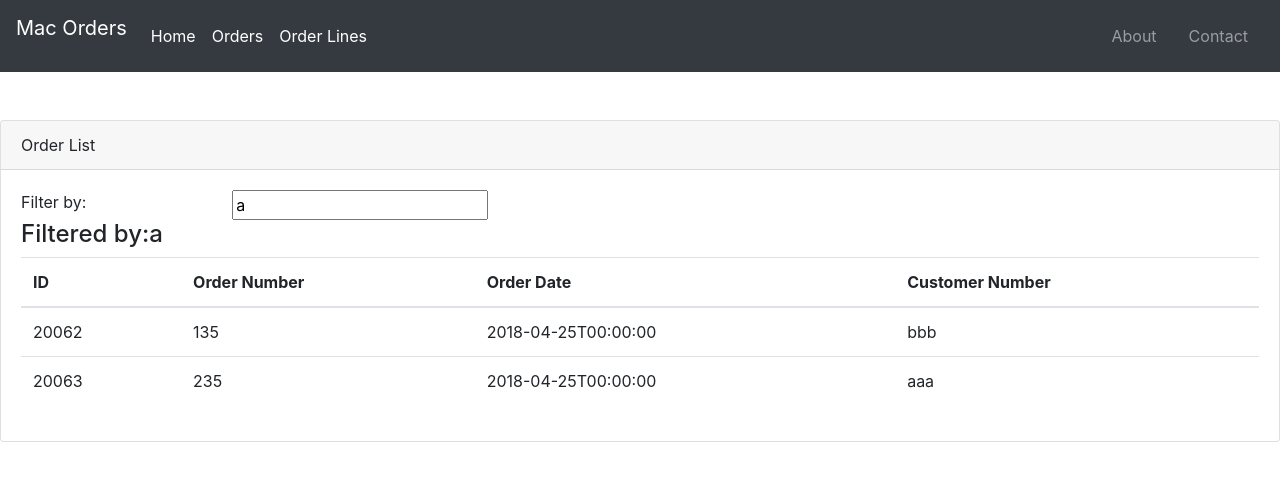
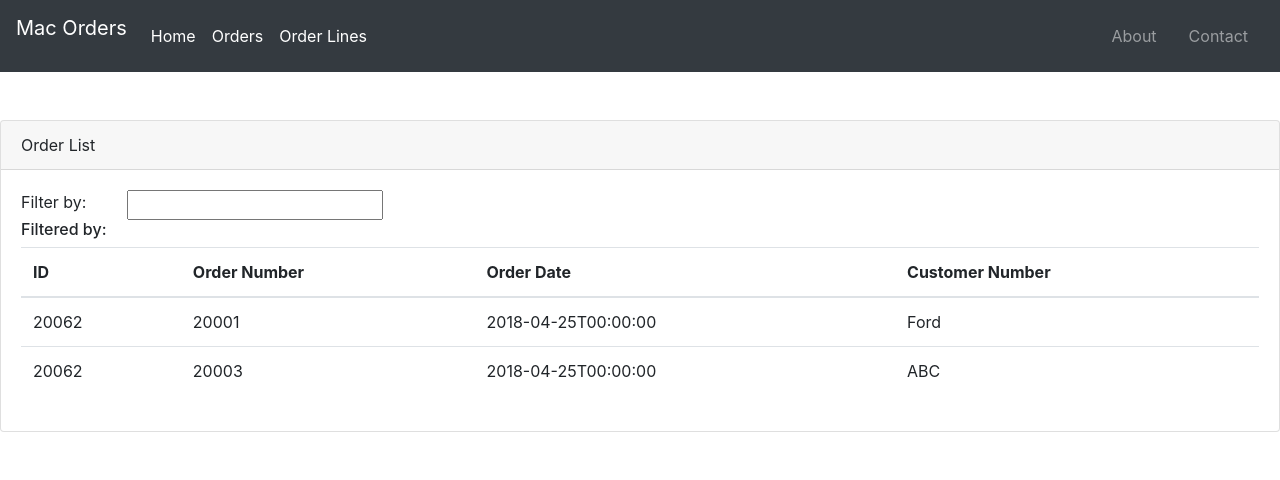
Before and after one commit to sKolitha/Mac-Order-Board, an Angular app: page / in a window 1280 px wide. Shown: the top 480 px of the page. Built offline with nearby package versions, Linux system fonts and the light colour scheme.

Commit message:
Adding order service and the filter

```diff
--- a/src/app/app.component.html
+++ b/src/app/app.component.html
@@ -18,6 +18,6 @@
     </div>
   </div>
 </nav>
-<body>
-  <app-orderlist></app-orderlist>
-</body>
+<nav>
+<app-orderlist></app-orderlist>
+</nav>
--- a/src/app/orders/order-list-component.html
+++ b/src/app/orders/order-list-component.html
@@ -2,14 +2,14 @@
   <div class="card-header">Order List</div>
   <div class="card-body">
     <div class="row">
-        <div class="col-md-2">Filter by:</div>
+        <div class="col-md-1">Filter by:</div>
         <div class="col-md-4">
           <input type="text" [(ngModel)]='listFilter'>
         </div>
     </div>
     <div class="row">
         <div class="col-md-6">
-          <h4>Filtered by:{{listFilter}}</h4>
+          <h6>Filtered by: {{listFilter}}</h6>
         </div>
     </div>
     <div class="table-responsive">
@@ -23,11 +23,11 @@
                 </tr>
             </thead>
             <tbody>
-              <tr *ngFor ='let order of orders'>
-                <td>{{order.ID}}</td>
-                <td>{{order.OrderNumber}}</td>
-                <td>{{order.OrderDate}}</td>
-                <td>{{order.CustomerNumber}}</td>
+              <tr *ngFor ='let order of filteredOrders'>
+                <td>{{order.Id}}</td>
+                <td>{{order.orderNumber}}</td>
+                <td>{{order.orderDate}}</td>
+                <td>{{order.customerNumber}}</td>
               </tr>
             </tbody>
         </table>
--- a/src/app/orders/order-list-component.ts
+++ b/src/app/orders/order-list-component.ts
@@ -1,4 +1,6 @@
 import { Component, OnInit } from '@angular/core';
+import { IOrder } from './order';
+import { OrderService } from './order.service';
 
 @Component({
   selector: 'app-orderlist',
@@ -6,24 +8,32 @@ import { Component, OnInit } from '@angular/core';
   styleUrls: ['./order-list-component.css']
 })
 export class OrderListComponent implements OnInit {
-  listFilter:string='a';
-  orders:any[]=[{
-    "ID": 20062,
-    "OrderDate": "2018-04-25T00:00:00",
-    "OrderNumber": "135",
-    "OrderType": "O",
-    "CustomerNumber": "bbb"
-  },
-  {
-    "ID": 20063,
-    "OrderDate": "2018-04-25T00:00:00",
-    "OrderNumber": "235",
-    "OrderType": "O",
-    "CustomerNumber": "aaa"
-  }];
-  constructor() { }
 
+  orders : IOrder[] = [];
+  filteredOrders : IOrder[] = [];
+
+  _listFilter : string = '';
+  get listFilter() : string {
+    return this._listFilter;
+  }
+  set listFilter(value:string){
+    this._listFilter = value;
+    this.filteredOrders = this.listFilter?this.performFilter(this.listFilter):this.orders;
+  }
+
+  performFilter(filterBy:string) : IOrder[]{
+    filterBy = filterBy.toLocaleLowerCase();
+    return this.orders.filter((order : IOrder) => order.orderNumber.toLocaleLowerCase().indexOf(filterBy) !== -1);
+ }
+
+
+  constructor(private orderService:OrderService){
+
+  }
   ngOnInit() {
+    this.orders = this.orderService.getOrders();
+    this.filteredOrders = this.orders;
+    this.listFilter = "";
   }
 
 }
--- /dev/null
+++ b/src/app/orders/order.service.ts
@@ -0,0 +1,26 @@
+import { Injectable } from "../../../node_modules/@angular/core";
+import { IOrder } from "./order";
+
+@Injectable({
+providedIn:"root"
+})
+export class OrderService{
+    getOrders():IOrder[]{
+        return [{
+            'Id': 20062,
+            'orderDate': '2018-04-25T00:00:00',
+            'orderNumber': '20001',
+            'orderType': 'O',
+            'customerNumber': 'Ford'
+          },
+          {
+            'Id': 20062,
+            'orderDate': '2018-04-25T00:00:00',
+            'orderNumber': '20003',
+            'orderType': 'O',
+            'customerNumber': 'ABC'
+          }];
+
+    }
+
+}
--- /dev/null
+++ b/src/app/orders/order.ts
@@ -0,0 +1,7 @@
+export interface  IOrder{
+    Id : number;
+    orderNumber : string;
+    orderDate : string;
+    orderType : string;
+    customerNumber : string;
+}
--- a/src/index.html
+++ b/src/index.html
@@ -10,6 +10,5 @@
 </head>
 <body>
   <app-root></app-root>
-  <app-orderlist></app-orderlist>
 </body>
 </html>
```
Also changed, not shown: 1 other file (tests, documents, lock files or other folders).
